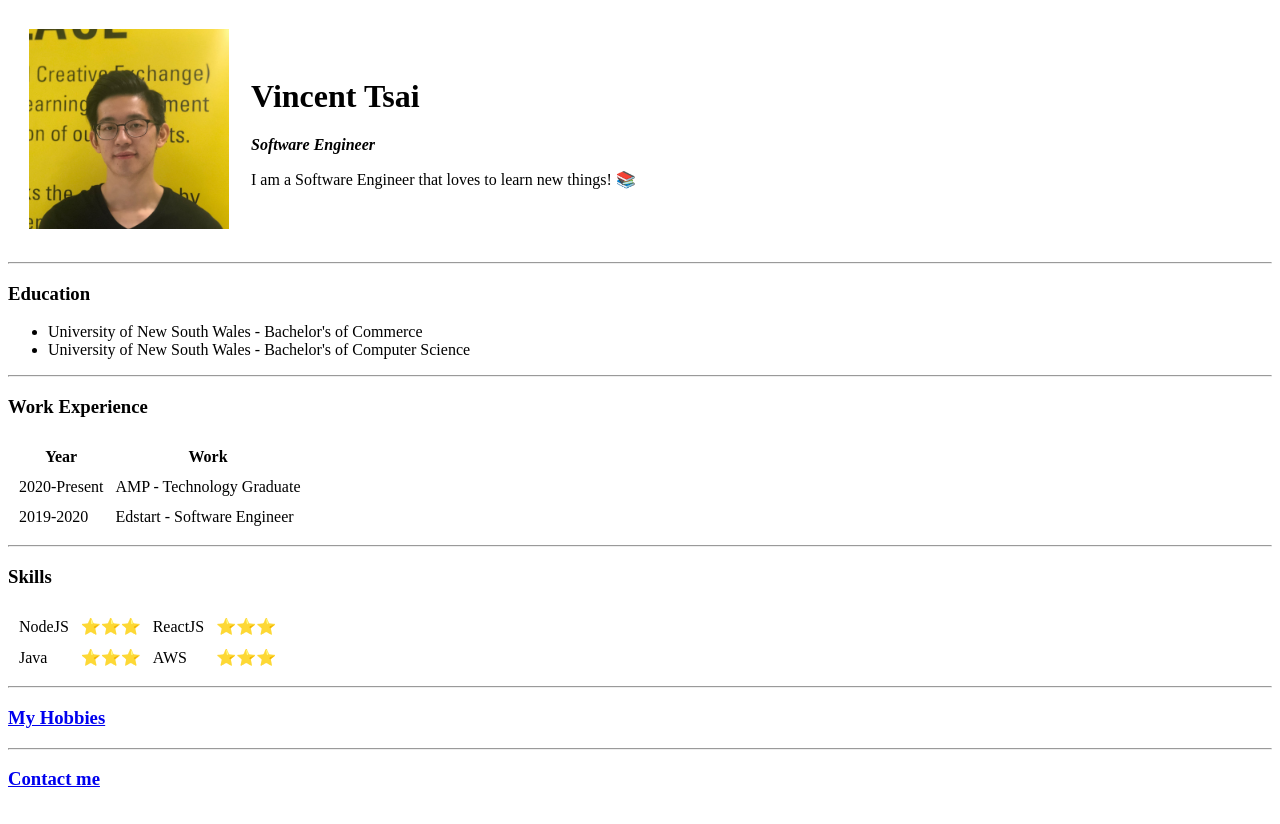
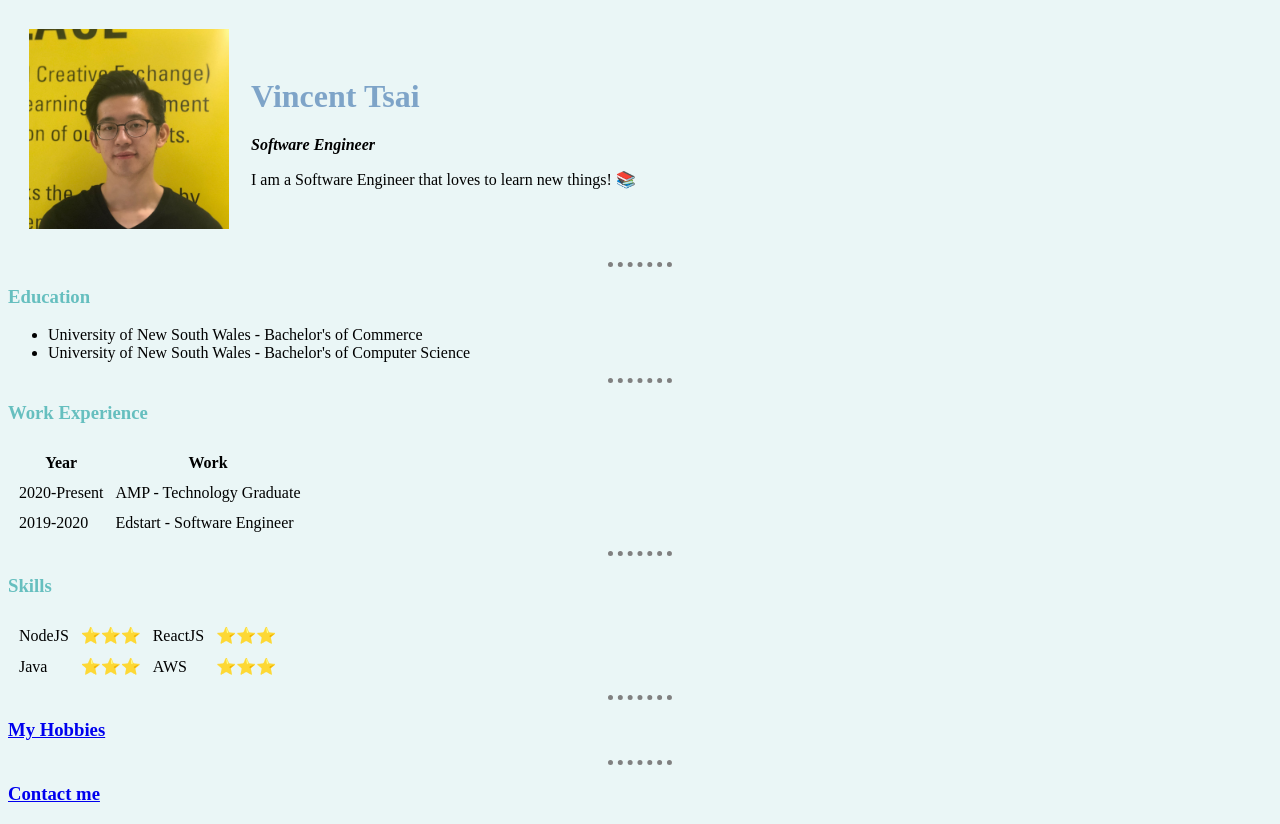
Before and after one commit to Vincentvtt/html-personal-website, a plain HTML site: page index.html in a window 1280 px wide. Drawn offline with Linux system fonts and the light colour scheme.

Commit message:
feat: added some css for styling

```diff
--- /dev/null
+++ b/css/styles.css
@@ -0,0 +1,18 @@
+body {
+    background-color: #EAF6F6;
+}
+hr {
+    border-width: 5px;
+    border-style: none;
+    border-top-style: dotted;
+    border-color: grey;
+    width: 5%;
+}
+
+h1 {
+    color: #7EA4C8;
+}
+
+h3 {
+    color: #66BFBF;
+}
--- a/index.html
+++ b/index.html
@@ -3,6 +3,7 @@
     <head>
         <meta charset="utf-8">
         <title>Vincent's Homepage</title>
+        <link rel="stylesheet" href="css/styles.css">
     </head>
     <body>
         <table cellspacing="20">
```
Also changed, not shown: contact.html (+1 -0 lines), hobbies.html (+1 -0 lines).
